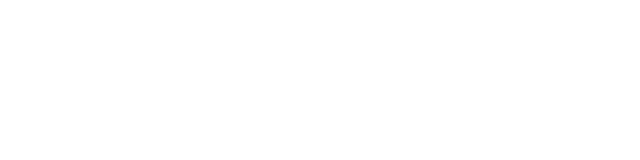
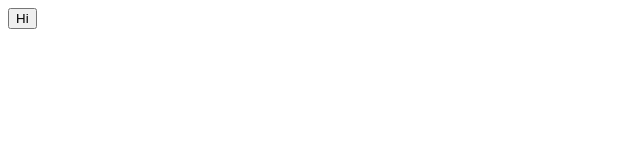
Before and after one commit to ChaseCotton/volunteer-management-webapp, a SvelteKit app: page /login in a window 1280 px wide. Shown: the top 160 px of the page, without its empty margins (0-640 px from the left). Built offline with nearby package versions, Linux system fonts and the light colour scheme.

Commit message:
testBtn in login

```diff
--- a/src/routes/login/+page.svelte
+++ b/src/routes/login/+page.svelte
@@ -3,3 +3,4 @@
 
     export let data: PageData;
 </script>
+<button class="btn">Hi</button>
```
